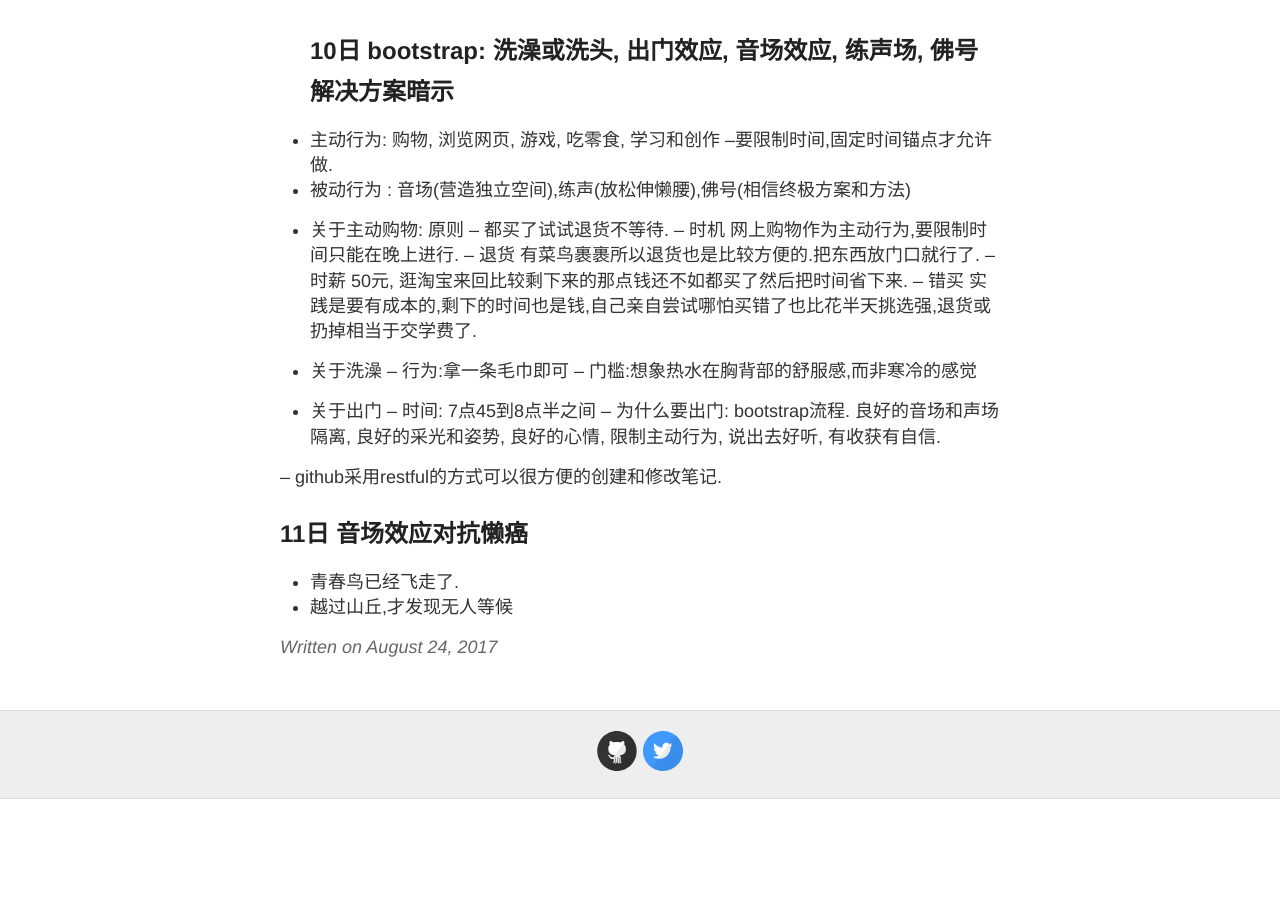
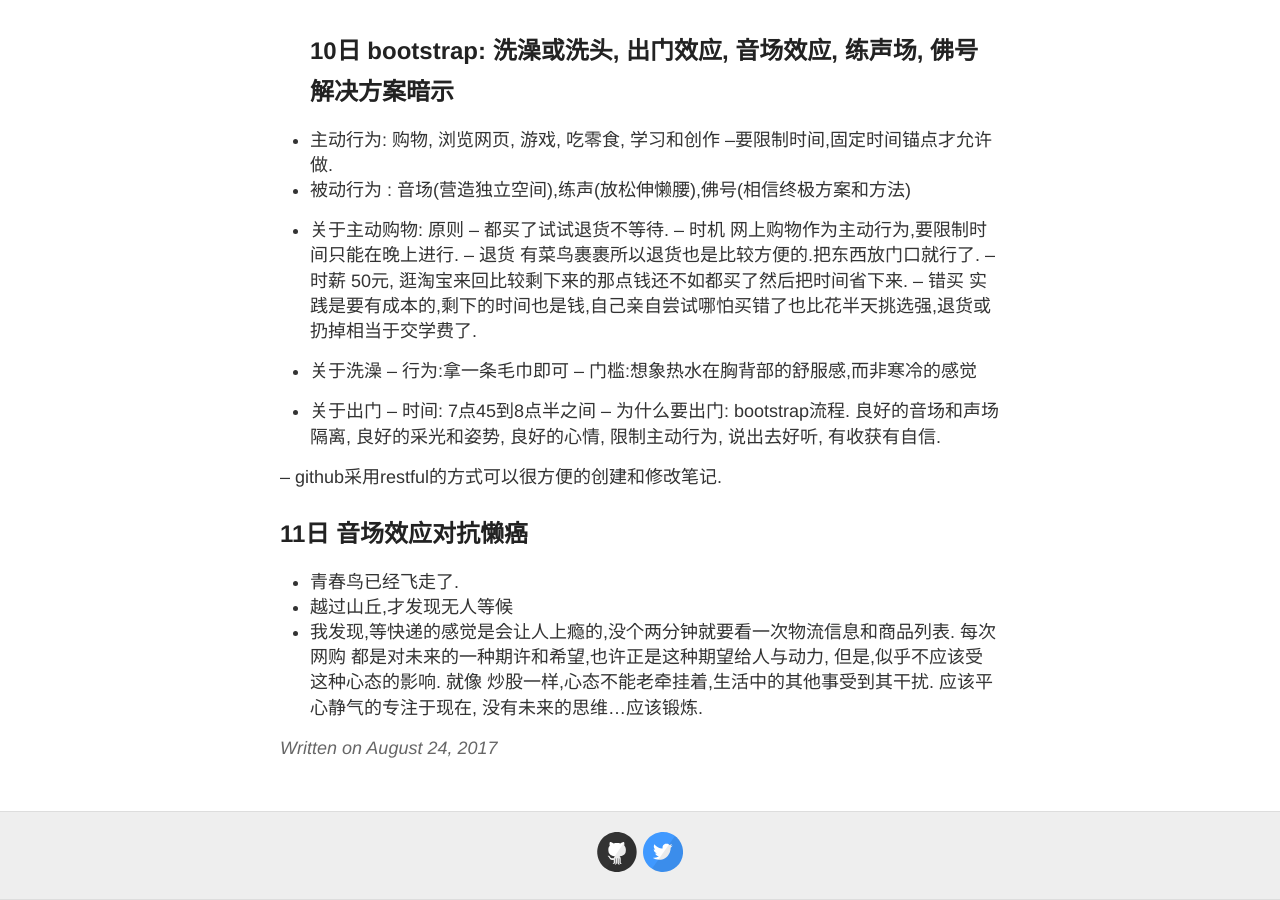
Before and after one commit to evelol/zzx_blog, a Jekyll site: the page built from _posts/2017-08-24-Ok.md, in a window 1280 px wide and 900 px high, scrolled down 6306 px. Built offline with Jekyll 4.4.1, drawn with Linux system fonts in a browser that asks for light colours; our own code applies the rules of GitHub Pages for plain Markdown files; before the commit the page ends 7105 px from its top, so only the background shows below that.

Commit message:
Update 2017-08-24-Ok.md

```diff
--- a/_posts/2017-08-24-Ok.md
+++ b/_posts/2017-08-24-Ok.md
@@ -211,4 +211,8 @@
 
 ## 11日 音场效应对抗懒癌
 - 青春鸟已经飞走了.
- - 越过山丘,才发现无人等候
+- 越过山丘,才发现无人等候
+- 我发现,等快递的感觉是会让人上瘾的,没个两分钟就要看一次物流信息和商品列表.
+每次网购 都是对未来的一种期许和希望,也许正是这种期望给人与动力, 但是,似乎不应该受这种心态的影响.
+就像 炒股一样,心态不能老牵挂着,生活中的其他事受到其干扰.
+应该平心静气的专注于现在, 没有未来的思维...应该锻炼.
```
